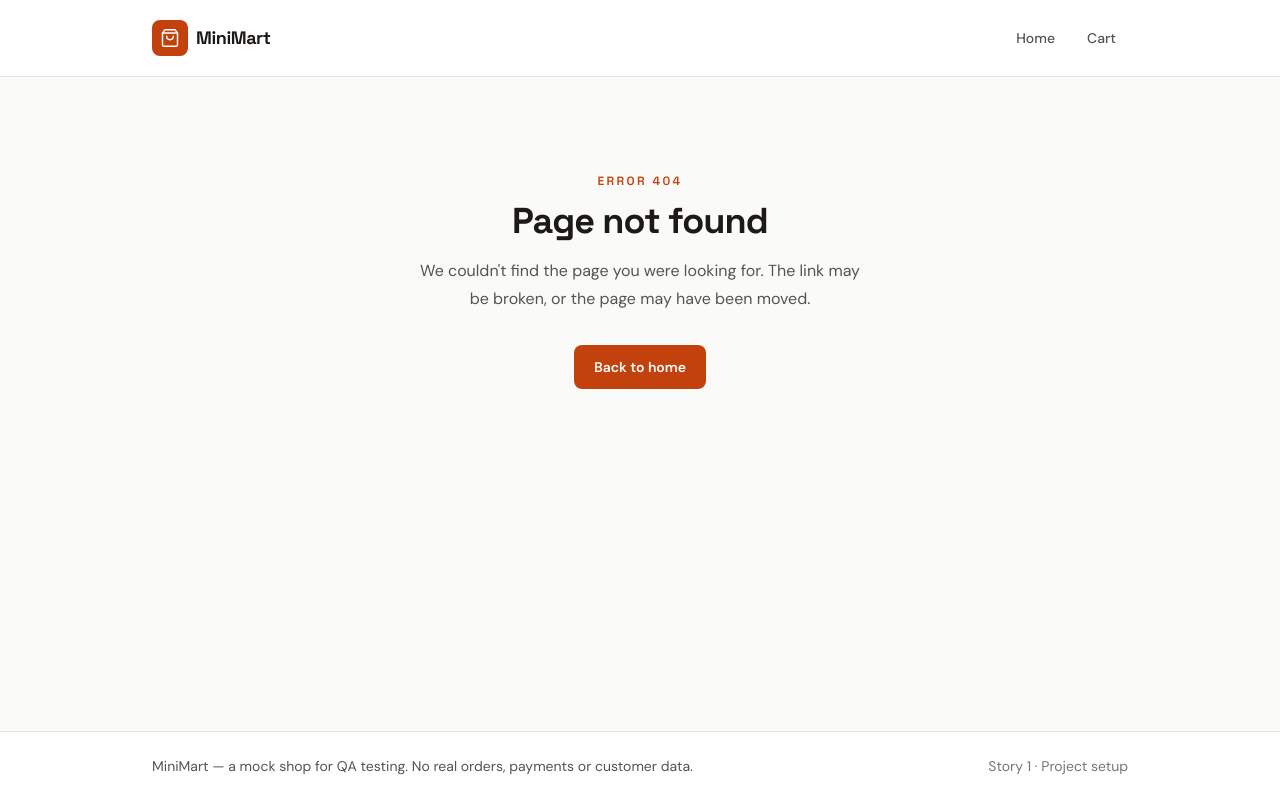
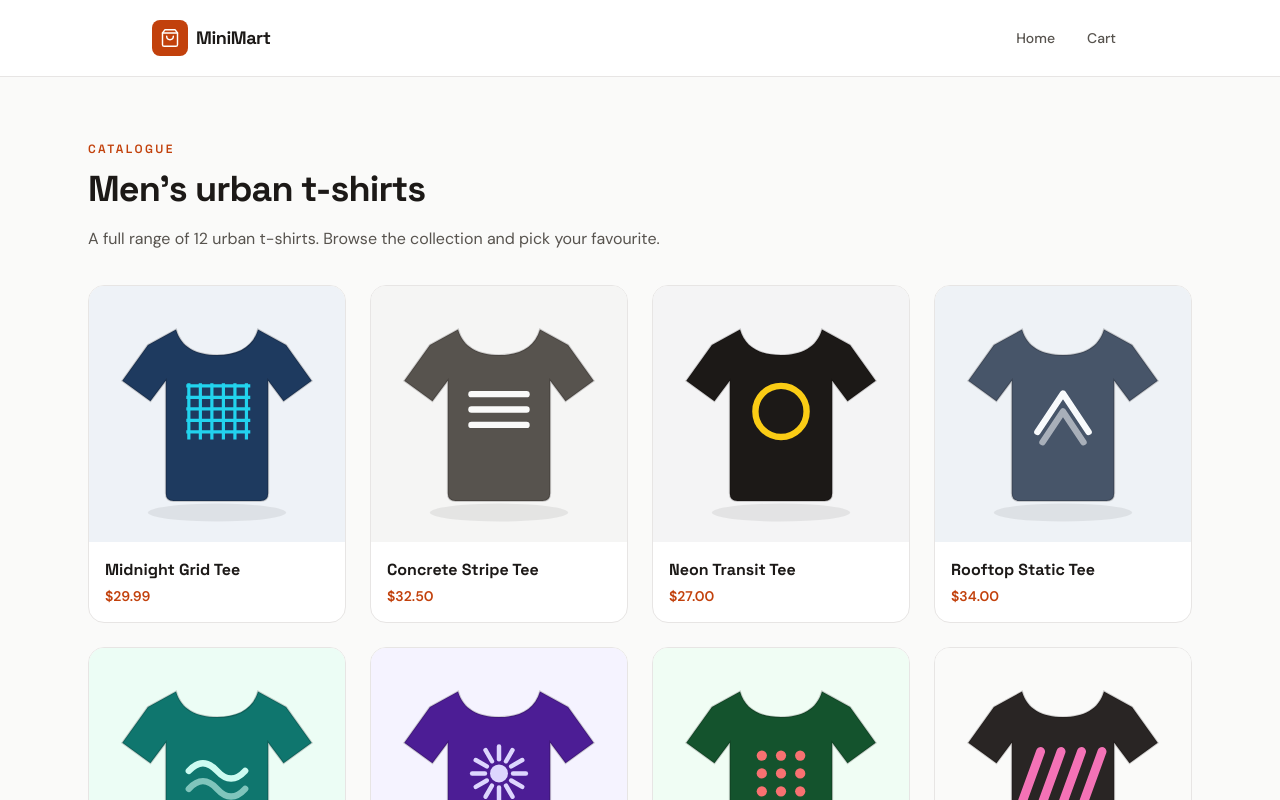
Before and after one commit to ramibentaieb-qa/ai-built-shop-qa, a Next.js app: page /products in a window 1280 px wide. Before the commit this address had no page. Shown: the top 800 px of the page. Built offline with nearby package versions, Linux system fonts and the light colour scheme.

Commit message:
feat: add product card component and products page

```diff
--- /dev/null
+++ b/src/app/products/page.tsx
@@ -0,0 +1,39 @@
+import type { Metadata } from "next";
+
+import { ProductCard } from "@/components/product-card";
+import { products } from "@/lib/products";
+
+export const metadata: Metadata = {
+  title: "Products",
+  description: "Browse the full range of men's urban t-shirts.",
+};
+
+export default function ProductsPage() {
+  return (
+    <div className="mx-auto w-full max-w-6xl px-4 py-10 sm:px-6 sm:py-16">
+      <header className="max-w-2xl">
+        <p className="font-display text-xs font-semibold uppercase tracking-[0.2em] text-brand">
+          Catalogue
+        </p>
+        <h1 className="mt-3 font-display text-3xl font-bold tracking-tight text-ink sm:text-4xl">
+          Men&apos;s urban t-shirts
+        </h1>
+        <p className="mt-4 text-base leading-7 text-ink-muted">
+          A full range of {products.length} urban t-shirts. Browse the collection and pick your
+          favourite.
+        </p>
+      </header>
+
+      <ul
+        data-testid="product-list"
+        className="mt-8 grid gap-6 sm:grid-cols-2 lg:grid-cols-3 xl:grid-cols-4"
+      >
+        {products.map((product) => (
+          <li key={product.id}>
+            <ProductCard product={product} />
+          </li>
+        ))}
+      </ul>
+    </div>
+  );
+}
--- /dev/null
+++ b/src/components/product-card.tsx
@@ -0,0 +1,35 @@
+import Image from "next/image";
+
+import { formatPrice, type Product } from "@/lib/products";
+
+export function ProductCard({ product }: { product: Product }) {
+  return (
+    <article
+      data-testid="product-card"
+      className="flex h-full flex-col overflow-hidden rounded-2xl border border-line bg-surface transition-colors hover:border-brand"
+    >
+      <div className="relative aspect-square overflow-hidden bg-surface-muted">
+        <Image
+          src={product.image}
+          alt={product.alt}
+          fill
+          unoptimized
+          data-testid="product-image"
+          sizes="(min-width: 1280px) 22vw, (min-width: 1024px) 30vw, (min-width: 640px) 45vw, 90vw"
+          className="object-cover"
+        />
+      </div>
+      <div className="flex flex-1 flex-col gap-1 p-4">
+        <h2
+          data-testid="product-name"
+          className="font-display text-base font-bold leading-6 text-ink"
+        >
+          {product.name}
+        </h2>
+        <p data-testid="product-price" className="text-sm font-semibold text-brand">
+          {formatPrice(product.price)}
+        </p>
+      </div>
+    </article>
+  );
+}
```
